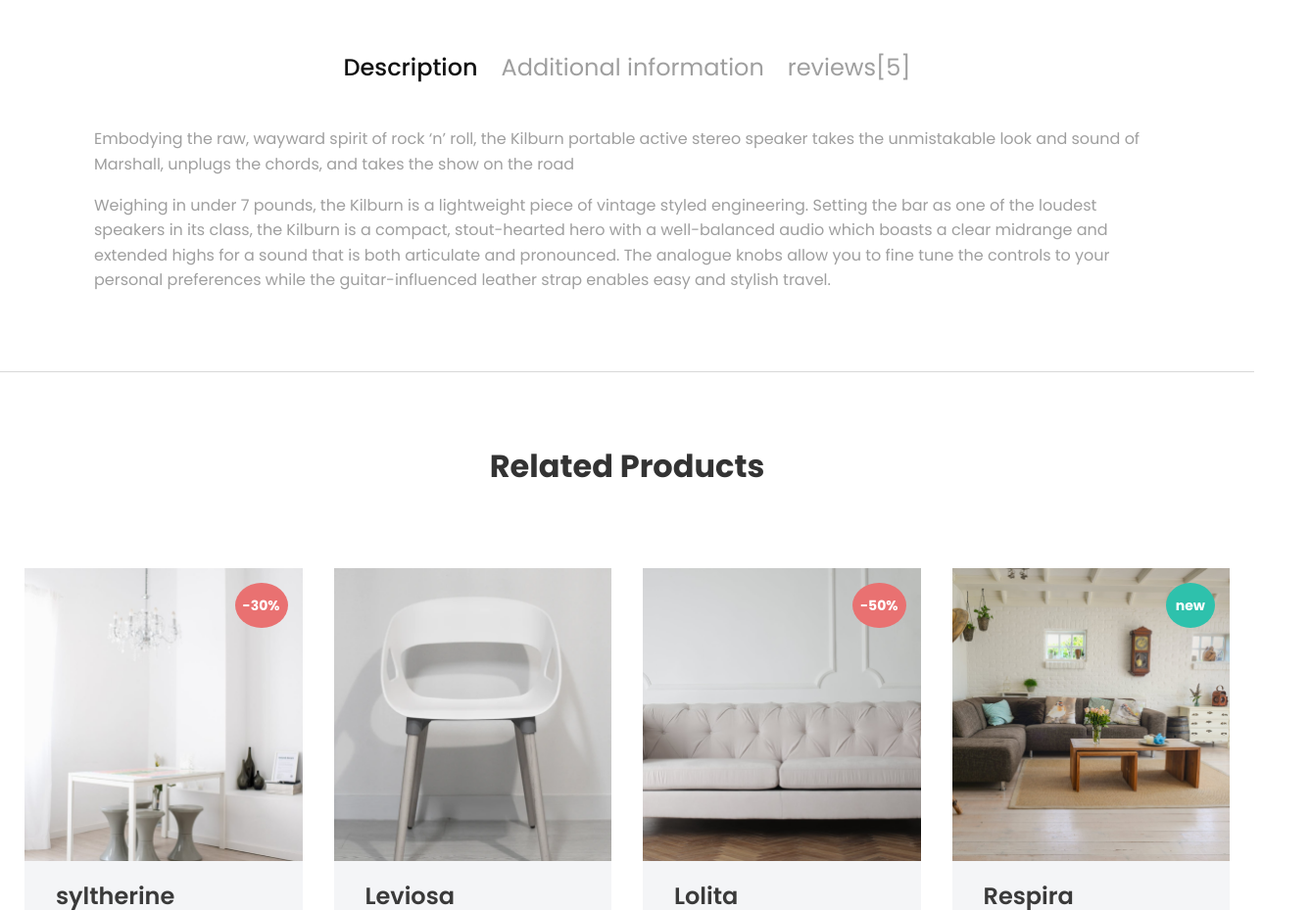
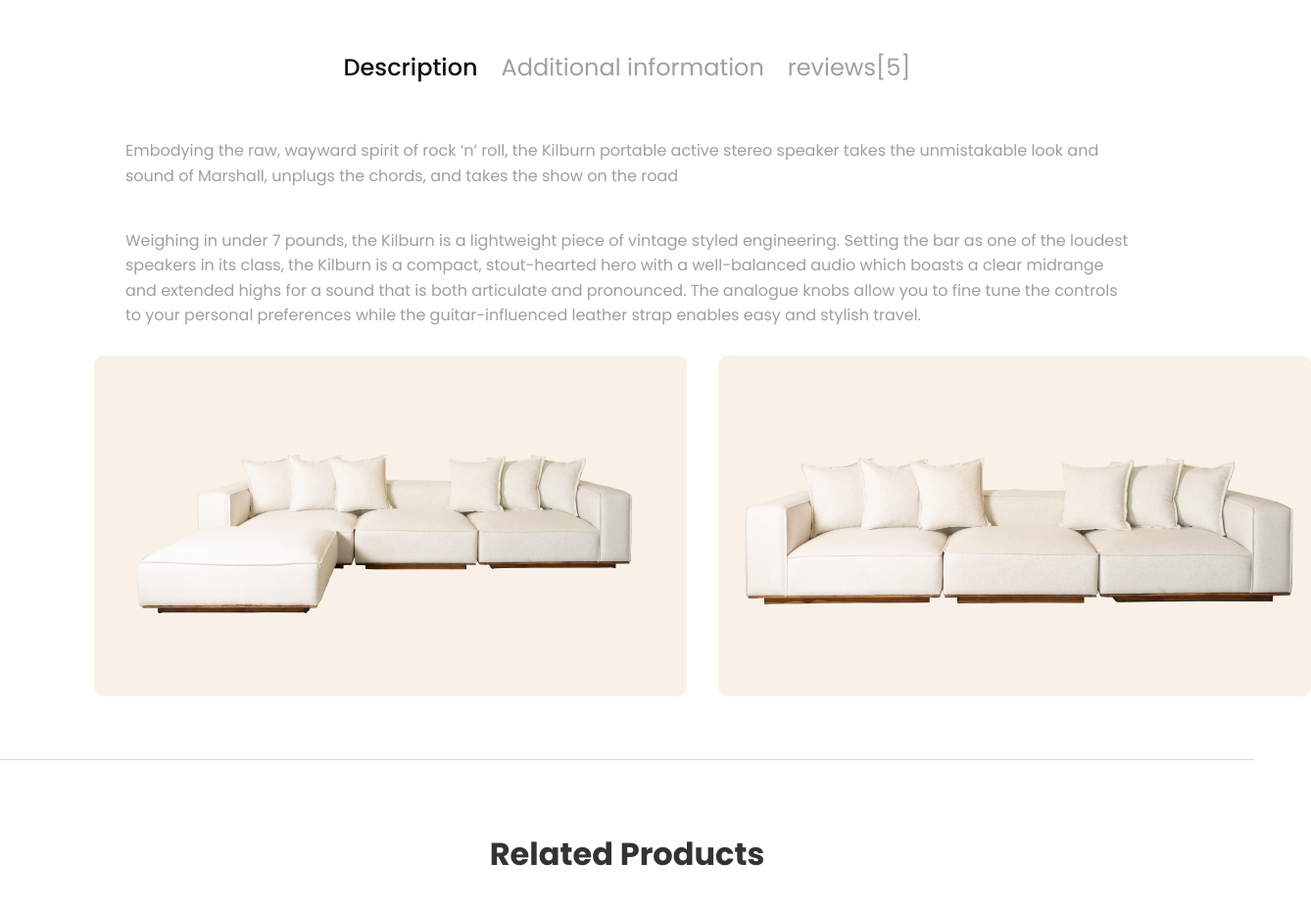
Before and after one commit to amirreza2006133/--furniro-project, a website built with Parcel: page product.html in a window 1280 px wide. Shown: the part 1080-2009 px from the top of the page at 98% size, 1338 px wide, since content can reach past the window. Built offline with nearby package versions, Linux system fonts and the light colour scheme.

Commit message:
(style)adding images to reviews section in product.html

```diff
--- a/css/product.css
+++ b/css/product.css
@@ -152,9 +152,17 @@
   color: #9f9f9f;
   line-height: 1.6;
   margin-bottom: 1.6rem;
+  padding: 1.2rem 3.2rem;
 }
 .reviews-boxes {
   display: none;
+}
+.review-img-flex {
+  display: flex;
+  gap: 3.2rem;
+}
+.review-img-flex img {
+  width: 100%;
 }
 /*
  ////////delete this its written for test purpose only/////////
--- a/product.html
+++ b/product.html
@@ -267,6 +267,10 @@
               personal preferences while the guitar-influenced leather strap
               enables easy and stylish travel.
             </p>
+            <div class="review-img-flex">
+              <img src="img/Group 106.png" alt=" a sofa photo" />
+              <img src="img/Group 107.png" alt=" a sofa photo" />
+            </div>
           </div>
           <div class="reviews-boxes Additional-container">
             <p class="Review-section-p Additional-information-p">
```
Also changed, not shown: img/Group 106.png (added), img/Group 107.png (added).
